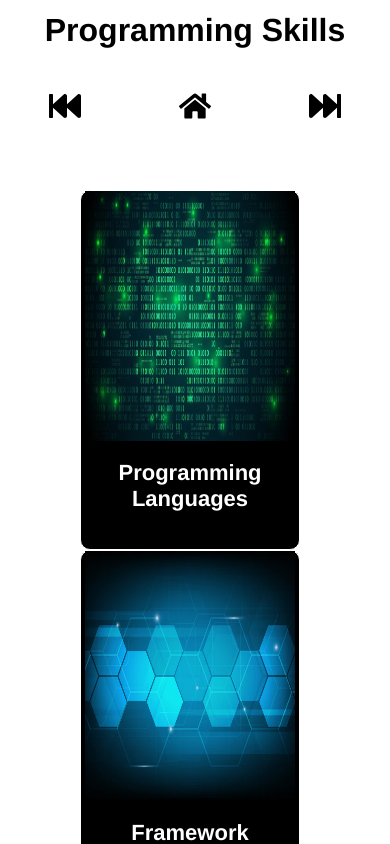
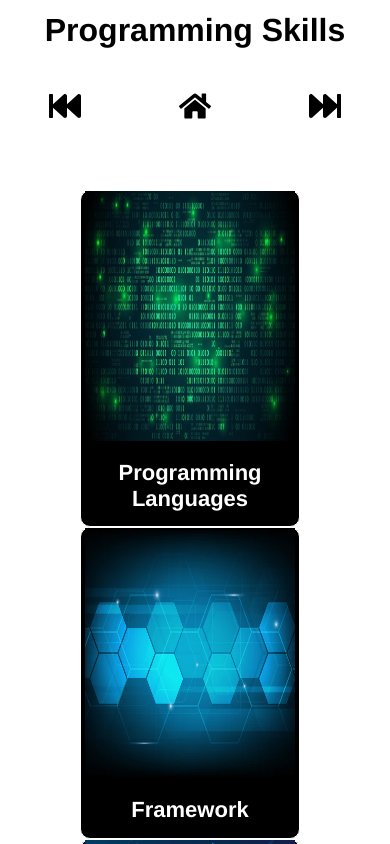
Before and after one commit to MateusHenriqDaSilva/Port, a Next.js app: page /programming in a window 390 px wide. Shown: the top 844 px of the page. Built offline with nearby package versions, Linux system fonts and the light colour scheme.

Commit message:
first commit

```diff
--- a/src/styles/corpoProgramming.module.css
+++ b/src/styles/corpoProgramming.module.css
@@ -51,7 +51,7 @@
     }
 
     .cartao {
-        height: 360px;
+        height: 100%;
         width: 220px;
         margin: 0px 0px;
         align-items: center;
```
